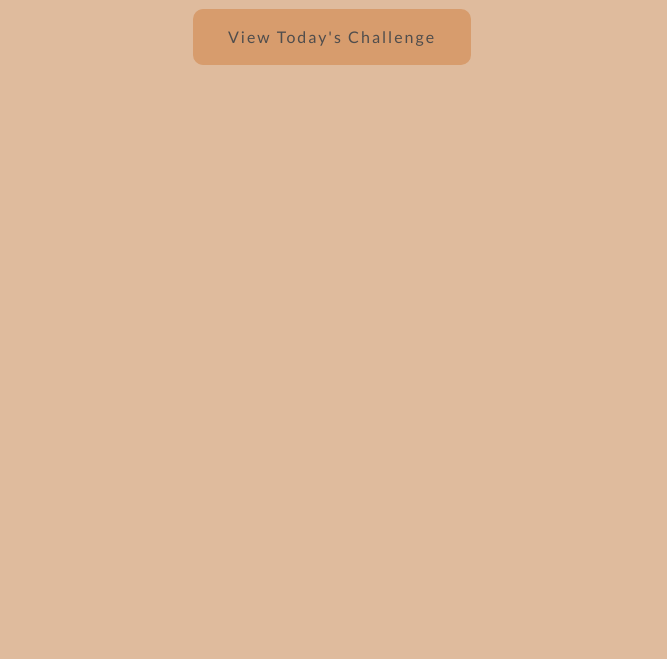
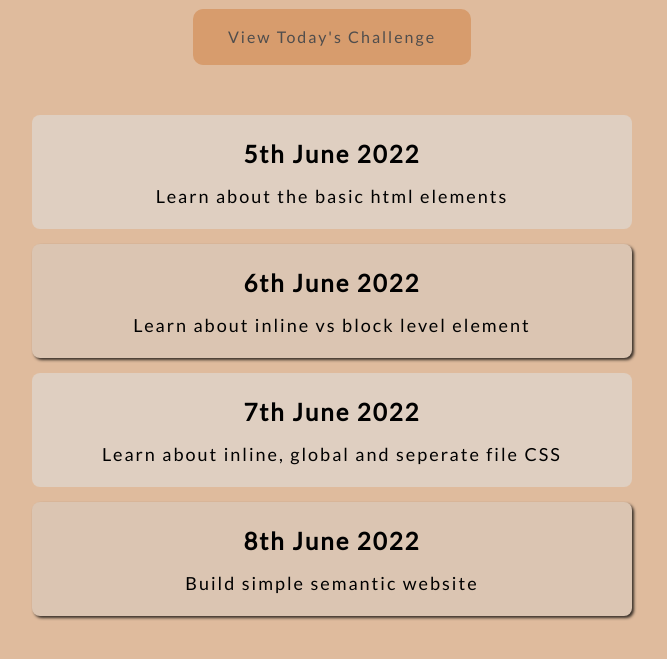
Before and after one commit to coderGan315/html-css-basics-2, a plain HTML site: page challenge.html in a window 1280 px wide. Shown: the part 389-1048 px from the top of the page, without its empty margins (308-975 px from the left). Before the commit the page ends 800 px from the top, so only its background shows below. Drawn offline with Linux system fonts and the light colour scheme.

Commit message:
style main section of challenge page

```diff
--- a/challenge.html
+++ b/challenge.html
@@ -25,6 +25,25 @@
       <p>These are my goals for the next few days</p>
       <a href="/index.html" class="btn">View Today's Challenge</a>
     </header>
-    <main></main>
+    <main>
+      <ul>
+        <li>
+          <h2>5th June 2022</h2>
+          <p>Learn about the basic html elements</p>
+        </li>
+        <li>
+          <h2>6th June 2022</h2>
+          <p>Learn about inline vs block level element</p>
+        </li>
+        <li>
+          <h2>7th June 2022</h2>
+          <p>Learn about inline, global and seperate file CSS</p>
+        </li>
+        <li>
+          <h2>8th June 2022</h2>
+          <p>Build simple semantic website</p>
+        </li>
+      </ul>
+    </main>
   </body>
 </html>
--- a/styles/challenge.css
+++ b/styles/challenge.css
@@ -15,3 +15,20 @@ header {
   color: #d79c6d;
   background-color: #4c4343;
 }
+
+main > ul {
+  width: 600px;
+  margin: 0 auto 50px auto;
+}
+
+main li {
+  background-color: #dfcfc1;
+  margin-bottom: 15px;
+  padding: 15px;
+  border-radius: 8px;
+}
+
+main li:nth-of-type(even) {
+  background-color: #dbc5b2;
+  box-shadow: 2px 2px 3px rgba(0, 0, 0, 0.75);
+}
```
